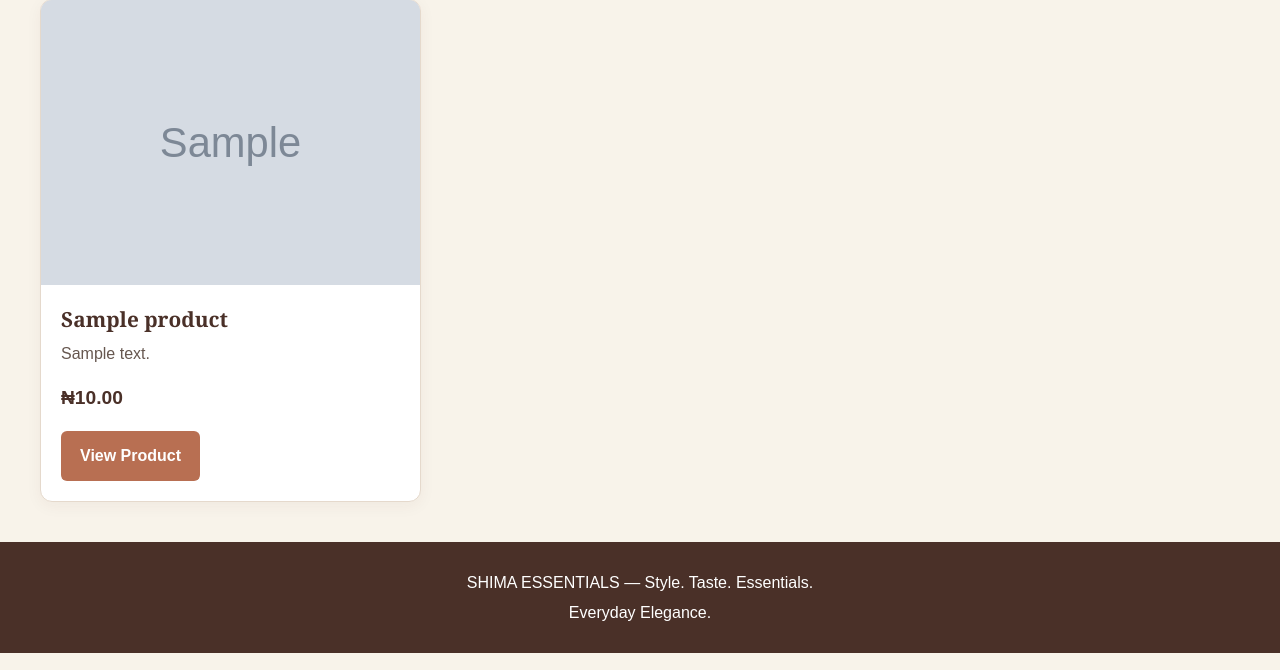
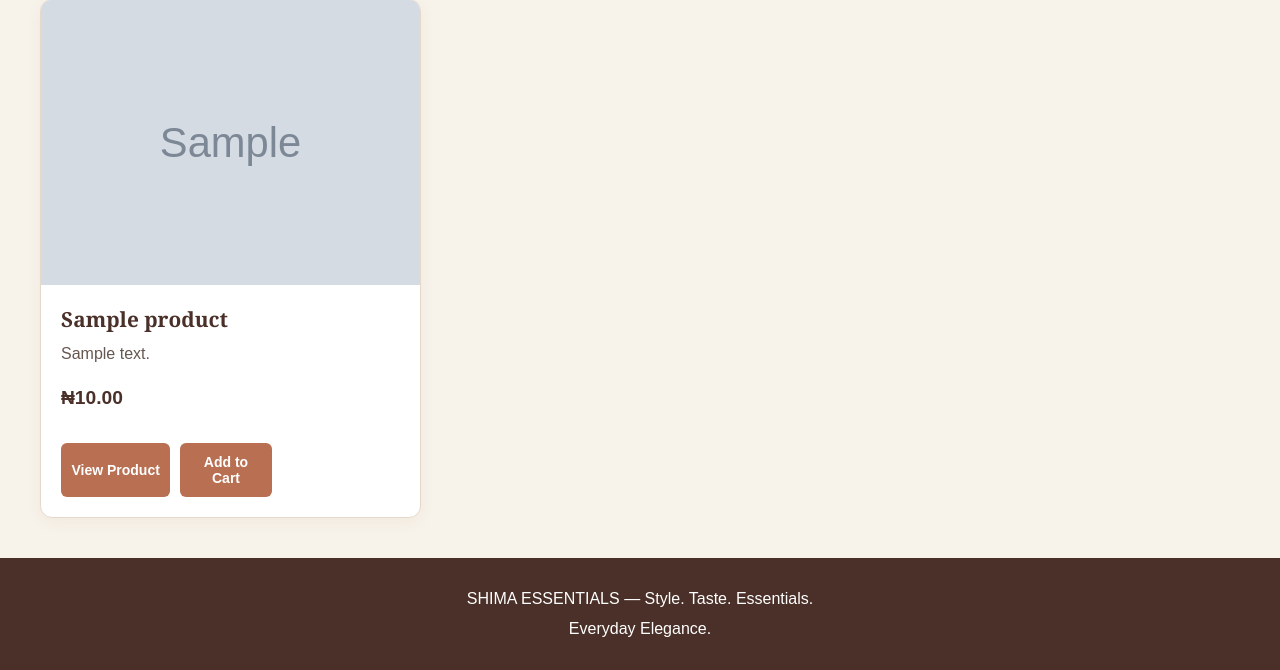
Before and after one commit to donaldiorwua/shima_essentials, a Django app: page /products/ in a window 1280 px wide. Shown: the part 285-955 px from the top of the page. Run offline with Django 5.2, Linux system fonts and the light colour scheme; tables that the repository leaves empty hold one stand-in row (values such as "Sample post"); grey boxes marked "Sample" are stand-in pictures; parts of the project's set-up code (start-up, migrations or seed data) failed here and were passed over.

Commit message:
added add to cart button in produts and home page

```diff
--- a/store/static/css/style.css
+++ b/store/static/css/style.css
@@ -1179,3 +1179,37 @@ a:focus-visible {
         font-size: 1.1rem;
     }
 }
+
+.product-card-actions {
+    display: flex;
+    align-items: stretch;
+    gap: 10px;
+    margin-top: 12px;
+}
+
+.product-card-actions > a,
+.product-card-actions > form {
+    flex: 1;
+    min-width: 0;
+}
+
+.product-card-actions > a {
+    display: inline-flex;
+    align-items: center;
+    justify-content: center;
+    text-align: center;
+}
+
+.product-card-actions > form {
+    display: flex;
+}
+
+.product-card-actions button {
+    width: 100%;
+}
+
+.product-card-actions .button {
+    box-sizing: border-box;
+    padding: 10px 8px;
+    font-size: 14px;
+}
--- a/store/templates/store/product_list.html
+++ b/store/templates/store/product_list.html
@@ -22,17 +22,10 @@
     <div class="product-grid">
         {% for product in products %}
         <article class="product-card">
-                <a
-                    class="product-image-link"
-                    href="{% url 'product_detail' product.id %}"
-                    aria-label="View {{ product.name }}"
-                >
+            <a class="product-image-link" href="{% url 'product_detail' product.id %}"
+                aria-label="View {{ product.name }}">
                 {% if product.image %}
-                        <img
-                            class="product-image"
-                            src="{{ product.image.url }}"
-                            alt="{{ product.name }}"
-                        >
+                <img class="product-image" src="{{ product.image.url }}" alt="{{ product.name }}">
                 {% else %}
                 <div class="product-image-placeholder">
                     <span>SHIMA ESSENTIALS</span>
@@ -42,10 +35,7 @@
 
             <div class="product-card-content">
                 <h2>
-                        <a
-                            class="product-name"
-                            href="{% url 'product_detail' product.id %}"
-                        >
+                    <a class="product-name" href="{% url 'product_detail' product.id %}">
                         {{ product.name }}
                     </a>
                 </h2>
@@ -57,13 +47,17 @@
                 <p class="product-price">
                     ₦{{ product.price|floatformat:2 }}
                 </p>
-
-                    <a
-                        class="button button-primary"
-                        href="{% url 'product_detail' product.id %}"
-                    >
+                <div class="product-card-actions">
+                    <a class="button button-primary" href="{% url 'product_detail' product.id %}">
                         View Product
                     </a>
+                    <form method="post" action="{% url 'cart_add' product.id %}">
+                        {% csrf_token %}
+                        <button class="button button-primary" type="submit">
+                            Add to Cart
+                        </button>
+                    </form>
+                </div>
             </div>
         </article>
         {% empty %}
```
Also changed, not shown: store/templates/store/home.html (+9 -14 lines). Lines whose indentation alone changed are shown as unchanged.
